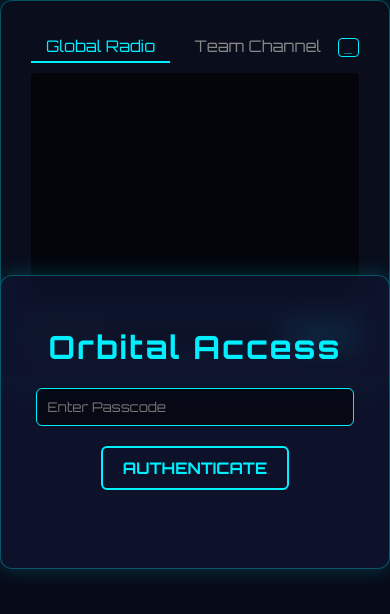
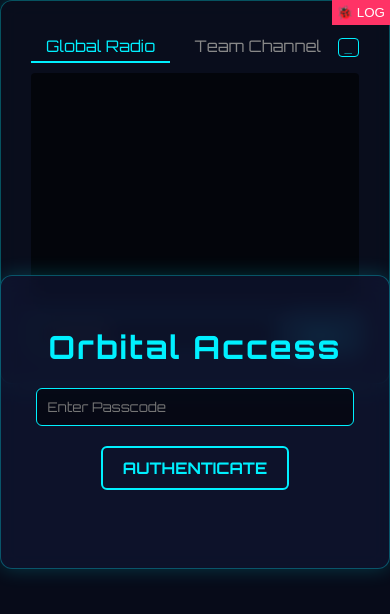
Before and after one commit to hsu/sandbox-maxwell, a Flask app: page /spaceship in a window 390 px wide. Shown: the top 614 px of the page. Run offline with Flask 3, Linux system fonts and the light colour scheme; some libraries are stand-ins or nearby versions.

Commit message:
Add on-screen mobile debug console to trace touch event queues

```diff
--- a/spaceship/static/game.js
+++ b/spaceship/static/game.js
@@ -1,4 +1,18 @@
 const socket = io({ path: '/spaceship/socket.io' });
+
+const debugConsole = document.getElementById('mobile-debug');
+document.getElementById('toggle-debug-btn').addEventListener('click', () => {
+    debugConsole.style.display = debugConsole.style.display === 'none' ? 'block' : 'none';
+});
+function debugLog(msg) {
+    if(!debugConsole) return;
+    const d = new Date();
+    const ts = d.getMinutes() + ':' + d.getSeconds() + '.' + d.getMilliseconds();
+    debugConsole.innerHTML = `<div>[${ts}] ${msg}</div>` + debugConsole.innerHTML;
+}
+console.log = function(...args) { debugLog('LOG: ' + args.join(' ')); };
+console.warn = function(...args) { debugLog('<span style="color:yellow">WARN: ' + args.join(' ') + '</span>'); };
+console.error = function(...args) { debugLog('<span style="color:red">ERR: ' + args.join(' ') + '</span>'); };
 
 const audioCtx = new (window.AudioContext || window.webkitAudioContext)();
 
@@ -405,6 +419,7 @@ function initTouchControls() {
     });
 
     nippleManager.on('start', (evt, data) => {
+        debugLog(`Joy START id=${data.identifier} pos=${Math.floor(data.position.x)},${Math.floor(data.position.y)}`);
         if (data.position.x < window.innerWidth / 2) {
             leftJoyId = data.identifier;
             const now = Date.now();
@@ -432,6 +447,7 @@ function initTouchControls() {
     });
 
     nippleManager.on('end', (evt, data) => {
+        debugLog(`Joy END id=${data.identifier}`);
         if (data.identifier === leftJoyId) {
             joyDx = 0; joyDy = 0; leftJoyId = null;
         } else if (data.identifier === rightJoyId) {
--- a/spaceship/templates/index.html
+++ b/spaceship/templates/index.html
@@ -57,6 +57,11 @@
                 <div class="chat-col" id="lobby-chat-container"></div>
             </div>
         </div>
+    </div>
+
+    <!-- Mobile Debugger Overlay -->
+    <button id="toggle-debug-btn" style="position: absolute; top: 0; right: 0; z-index: 10000; background: #ff3366; color: white; border: none; padding: 5px;">🐞 LOG</button>
+    <div id="mobile-debug" style="position: absolute; top: 25px; left: 0; padding: 10px; background: rgba(0,0,0,0.8); color: #0f0; z-index: 9999; display: none; font-family: monospace; font-size: 10px; width: 100%; height: 30%; overflow-y: scroll; pointer-events: none; border-bottom: 2px solid #00f0ff;">
     </div>
 
     <!-- Game HUD -->
```
